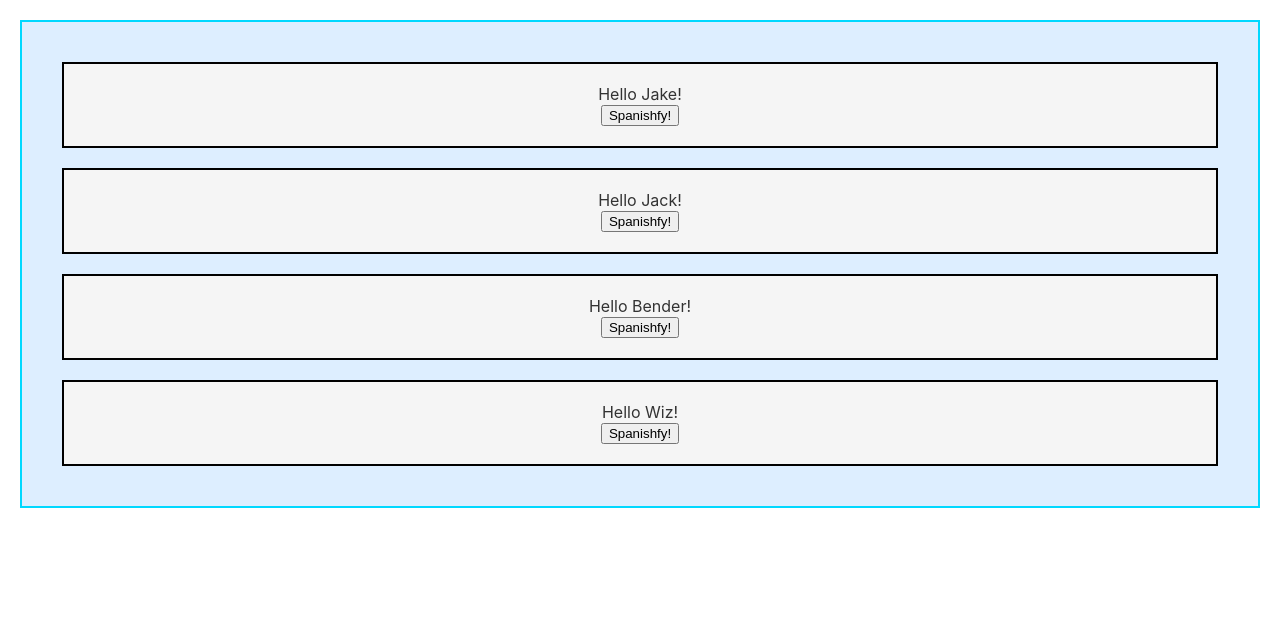
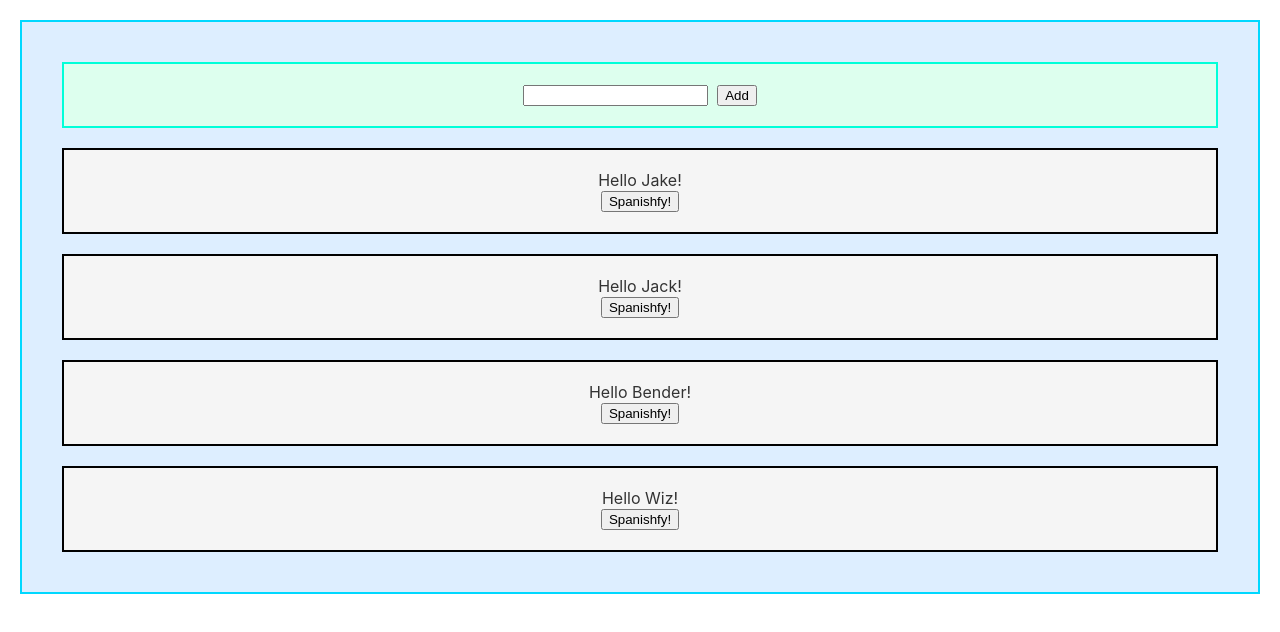
Before and after one commit to CurbYourStrangeness/JS_REACT, a React (Create React App) app: page / in a window 1280 px wide. Shown: the top 632 px of the page. Built offline with nearby package versions, Linux system fonts and the light colour scheme; the HTML template or start-up script is replaced by a standard one.

Commit message:
Added the AddGreeter function superficially to the main HelloWorldList.js program

```diff
--- a/src/HelloWorldList.js
+++ b/src/HelloWorldList.js
@@ -1,6 +1,6 @@
 import React, { Component } from 'react';
 import './HelloWorldList.css';
-
+import AddGreeter from './AddGreeter';
 import HelloWorld from './HelloWorld';
 
 class HelloWorldList extends Component {
@@ -19,6 +19,7 @@ class HelloWorldList extends Component {
   render() {
     return (
       <div className="HelloWorldList">
+        <AddGreeter />
         {this.renderGreetings()}
       </div>
     );
```
